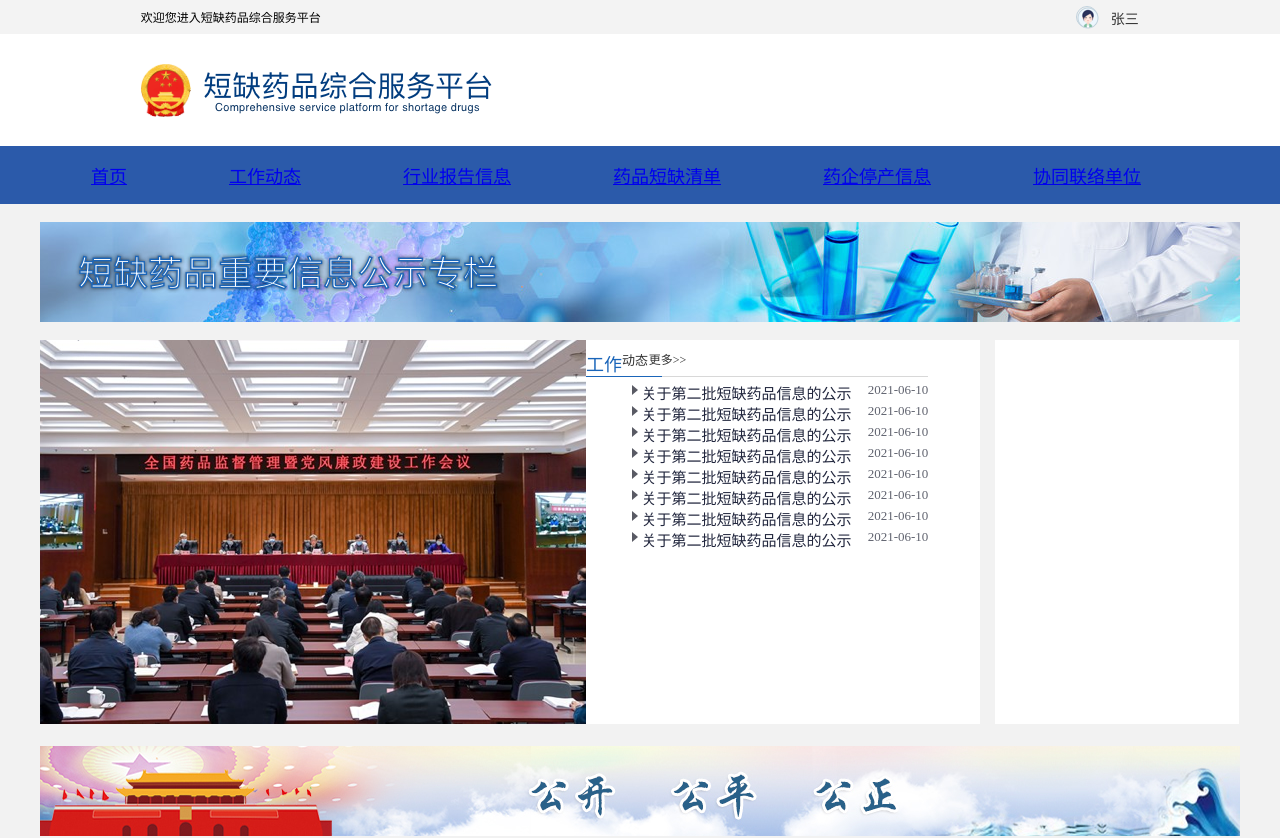
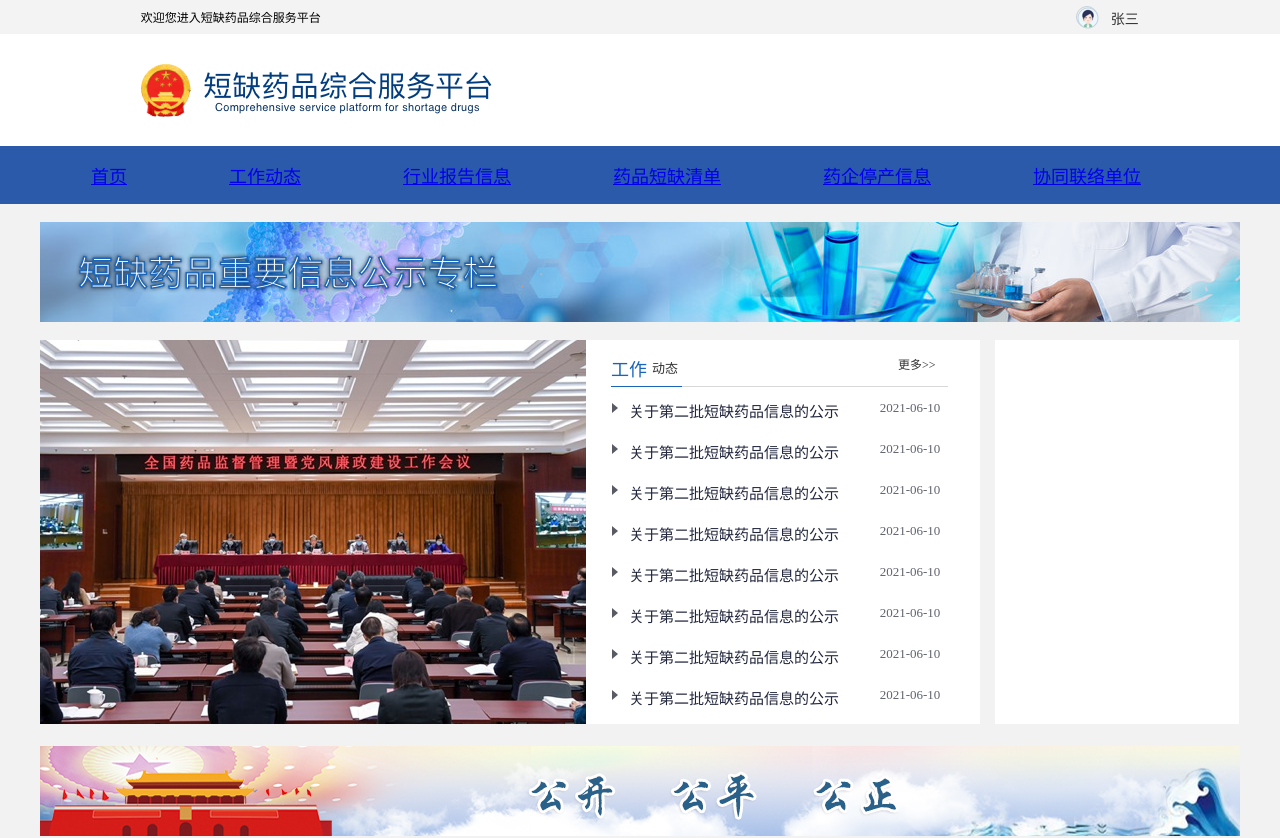
Before and after one commit to shileixyz6/drug-service, a Vue app: page /#/homePage in a window 1280 px wide. Shown: the top 838 px of the page. Built offline with nearby package versions, Linux system fonts and the light colour scheme.

Commit message:
首页-工作动态

```diff
--- a/src/components/HomePage.vue
+++ b/src/components/HomePage.vue
@@ -108,7 +108,7 @@ export default {
     position: relative;
     display: flex;
     flex-direction: row;
-    top: 10px;
+    top: 15px;
   }
   #home-page-2-2-2 {
     position: relative;
@@ -117,11 +117,19 @@ export default {
     top: 11px;
   }
   #home-page-2-2-2-1 {
+    position: relative;
+    display: flex;
+    left: 25px;
+    top: 10px;
     width: 76px;
     height: 1px;
     background: #1A65B9;
   }
   #home-page-2-2-2-2 {
+    position: relative;
+    display: flex;
+    left: 20px;
+    top: 10px;
     width: 266px;
     height: 1px;
     background: #D8D8D8;
@@ -169,6 +177,8 @@ export default {
     background: #FFFFFF;
   }
   #work {
+    position: relative;
+    left: 25px;
     width: 36px;
     height: 25px;
     font-family: Helvetica;
@@ -178,6 +188,9 @@ export default {
     font-weight: 400;
   }
   #dynamic {
+    position: relative;
+    left: 30px;
+    top: 3px;
     width: 26px;
     height: 18px;
     font-family: PingFangSC-Regular;
@@ -187,8 +200,10 @@ export default {
     font-weight: 400;
   }
   #more {
-    width: 39px;
-    height: 17px;
+    position: relative;
+    display: flex;
+    flex-direction: row;
+    left: 250px;
     font-family: PingFangSC-Regular;
     font-size: 12px;
     color: #333333;
--- a/src/components/WorkDynamicList.vue
+++ b/src/components/WorkDynamicList.vue
@@ -38,11 +38,13 @@ export default {
   #work-dynamic-list {
     position: relative;
     display: flex;
+    top: 8px;
   }
   #list {
     position: relative;
     display: flex;
     flex-direction: column;
     list-style-type: none;
+    padding-left: 10px;
   }
 </style>
--- a/src/components/WorkTitle.vue
+++ b/src/components/WorkTitle.vue
@@ -18,6 +18,7 @@ export default {
     position: relative;
     display: flex;
     flex-direction: row;
+    margin: 10px;
   }
   #icon {
     width: 8px;
@@ -25,6 +26,9 @@ export default {
     color: #595A64;
   }
   #title {
+    position: relative;
+    display: flex;
+    left: 15px;
     width: 225px;
     height: 21px;
     font-family: PingFangSC-Regular;
@@ -33,6 +37,8 @@ export default {
     font-weight: 400;
   }
   #date {
+    position: relative;
+    left: 32px;
     width: 78px;
     height: 18px;
     font-family: PingFangSC-Regular;
```
